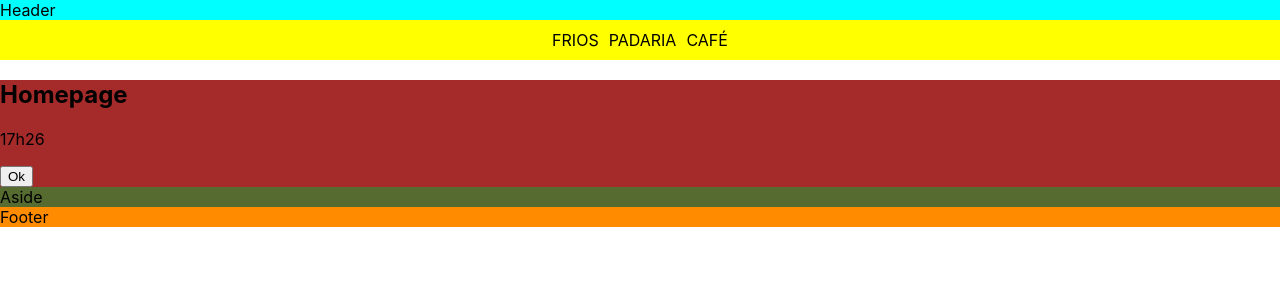
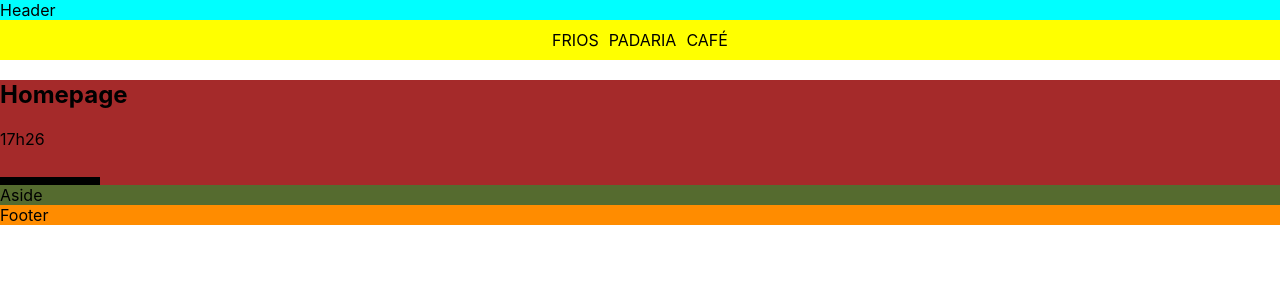
Before and after one commit to eldes/ti37-introducao-react, a React (Create React App) app: page / in a window 1280 px wide. Shown: the top 300 px of the page. Built offline with nearby package versions, Linux system fonts and the light colour scheme.

Commit message:
Adiciona as propriedades e estilização do Botão

```diff
--- a/src/components/Botao/index.tsx
+++ b/src/components/Botao/index.tsx
@@ -1,6 +1,20 @@
-const Botao = function() {
+import { FunctionComponent } from 'react';
+import styles from './styles.module.css';
+
+type Props = {
+  texto: string
+  botaoClicado: () => void
+};
+
+const Botao: FunctionComponent<Props> = function(props) {
+
   return (
-    <button>Ok</button>
+    <button
+      className={styles.Botao}
+      onClick={props.botaoClicado}
+    >
+      {props.texto}
+    </button>
   );
 }
 
--- /dev/null
+++ b/src/components/Botao/styles.module.css
@@ -0,0 +1,8 @@
+.Botao {
+  background-color: #000;
+  color: #ff0;
+  border-style: none;
+  padding: 4px 8px;
+  min-width: 100px;
+  text-transform: uppercase;
+}
```
